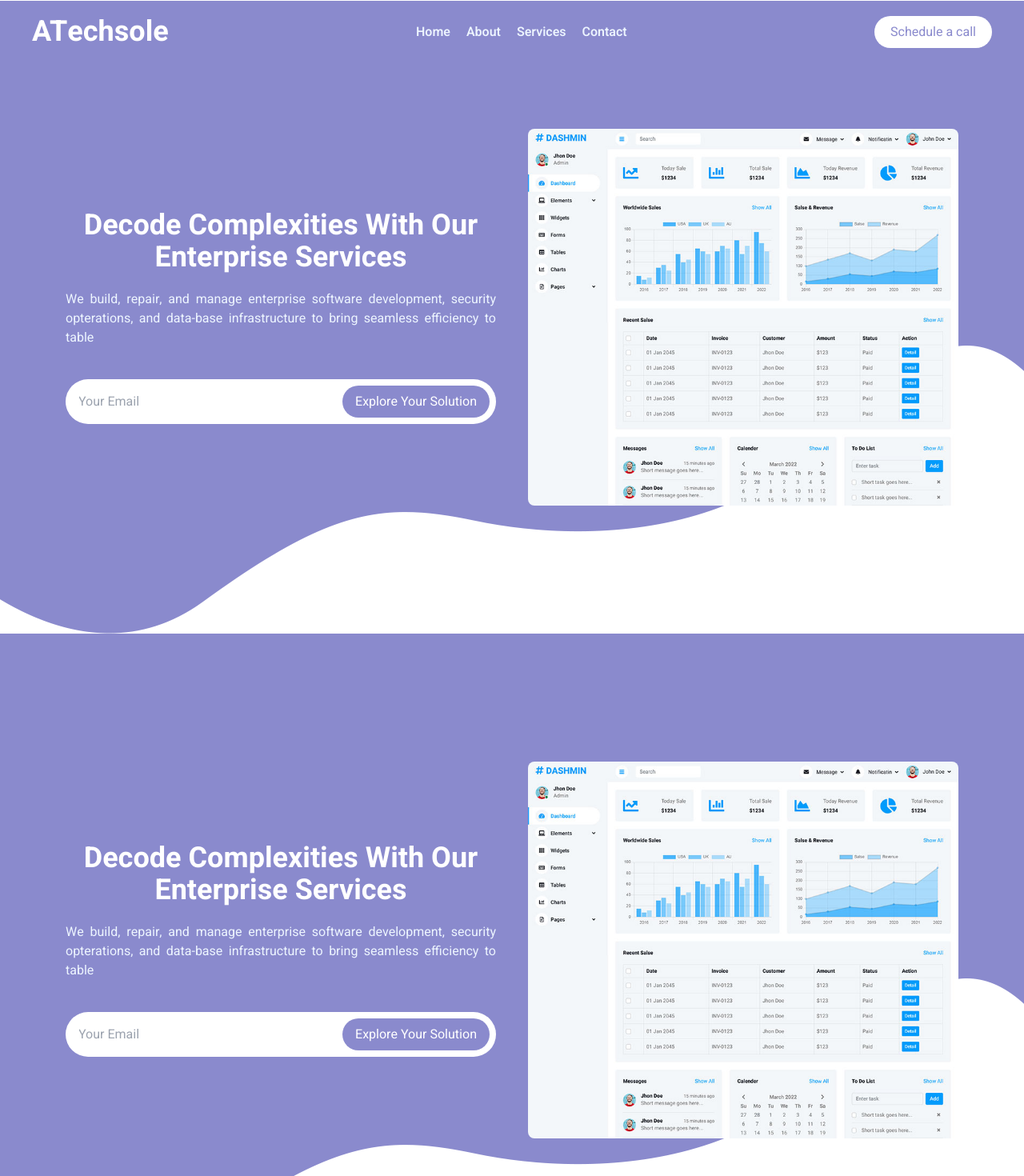
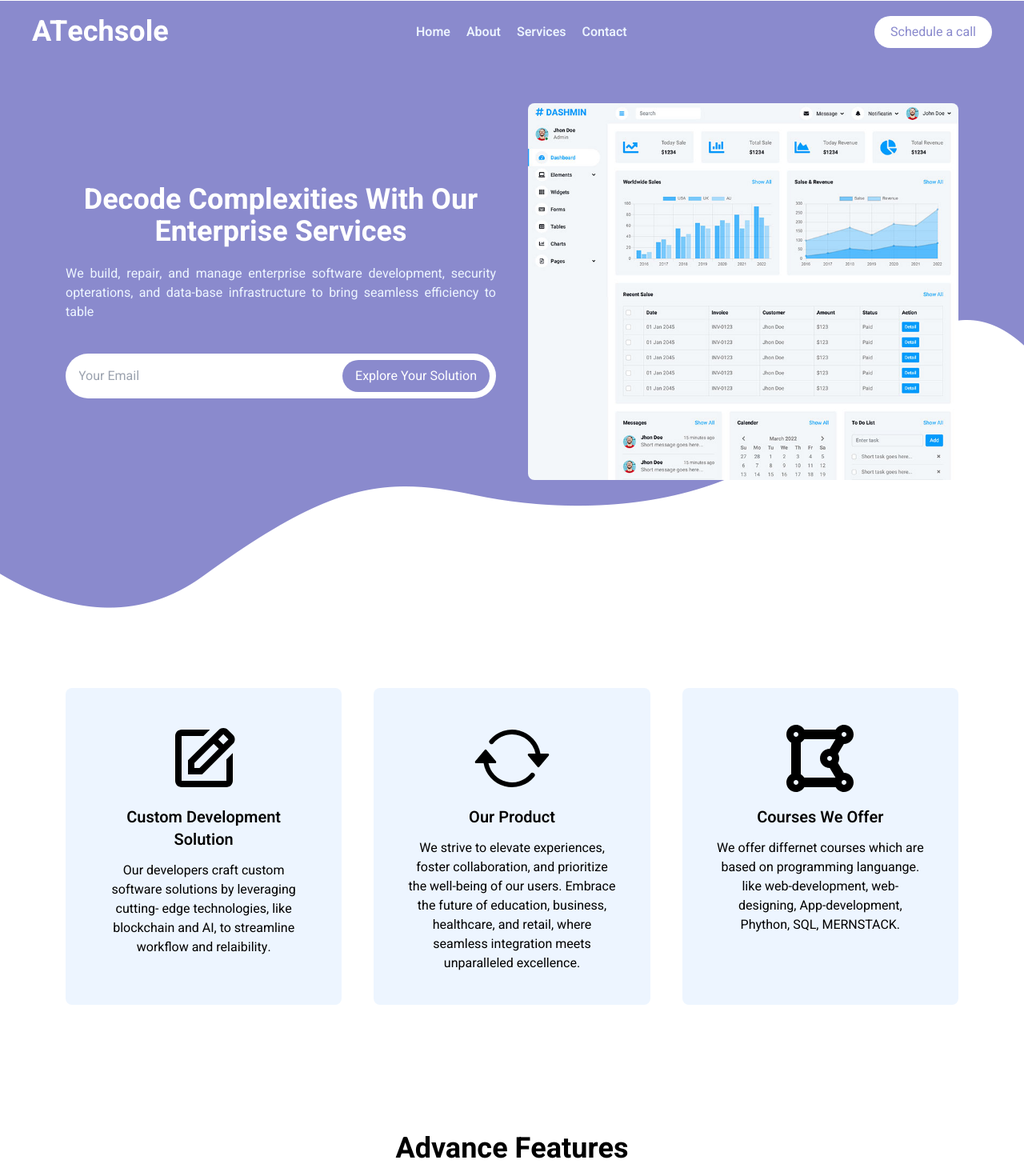
Before and after one commit to zzayd30/CodeEase-Front-End, a React (Vite) app: page / in a window 1280 px wide. Shown: the top 1470 px of the page at 80% size. Built offline with nearby package versions, Linux system fonts and the light colour scheme.

Commit message:
Fix issue in Hero Section

```diff
--- a/src/components/Hero.jsx
+++ b/src/components/Hero.jsx
@@ -5,7 +5,7 @@ import { motion } from "framer-motion";
 const Hero = () => {
   return (
     <div className="hero-back    h-auto">
-      <div className=" gap-10 container py-40 flex flex-col lg:flex-row ">
+      <div className=" gap-10 container pb-40 pt-32 flex flex-col lg:flex-row ">
         <div className="flex lg:w-1/2 flex-col gap-10 justify-center">
           <motion.div
             initial={{ y: -70 }}
--- a/src/pages/Home.jsx
+++ b/src/pages/Home.jsx
@@ -10,7 +10,6 @@ const Home = () => {
   return (
     <>
       <div className="home">
-        <Hero />
         <Offers />
         <Features />
         <AdvanceFeature />
```
